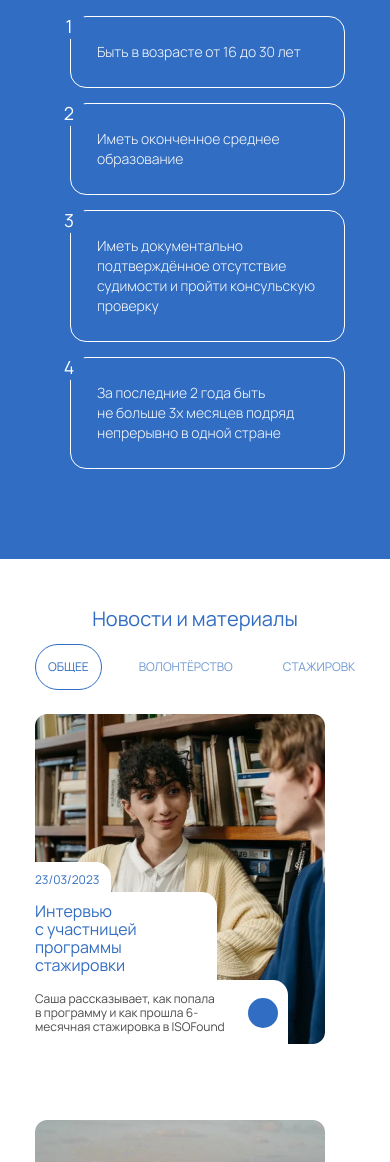
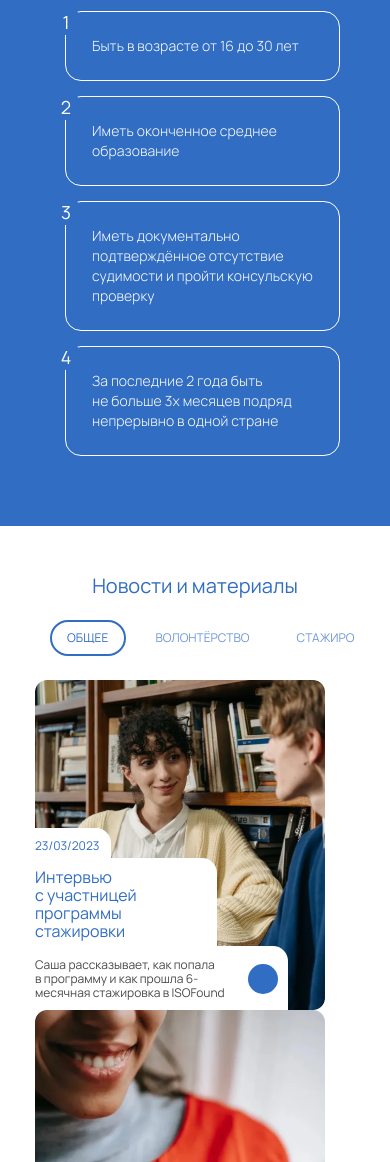
Before and after one commit to KomlevaAlena/Internship_accelerator_25, a website built with Vite: page source/index.html in a window 390 px wide. Shown: the part 2973-4135 px from the top of the page. Built offline with nearby package versions, Linux system fonts and the light colour scheme.

Commit message:
news grant mobile

```diff
--- a/source/js/modules/slider.js
+++ b/source/js/modules/slider.js
@@ -89,11 +89,12 @@ export const sliderNews = new Swiper('.news__slider-wrapper', {
   modules: [Navigation, Pagination, Grid],
   breakpoints: {
     320: {
-      slidesPerView: 1,
-      spaceBetween: 0,
+      slidesPerView: 'auto',
+      spaceBetween: 9,
       grid: {
         rows: 2,
         fill: 'row',
+        gap: '0',
       },
     },
     768: {
--- a/source/sass/blocks/grant-list.scss
+++ b/source/sass/blocks/grant-list.scss
@@ -28,7 +28,7 @@
   flex-wrap: wrap;
   justify-content: center;
   margin: 0 auto;
-  padding: 20px;
+  padding: 20px 20px 20px 15px;
   background-color: $color-blue;
   color: $color-default-white;
   border-radius: 20px;
@@ -56,7 +56,7 @@
 .grant-list__title {
   width: 210px;
   margin: 0;
-  padding: 0 0 25px;
+  padding: 0 0 10px;
   color: $color-default-white;
   font-size: 18px;
   line-height: 22px;
@@ -85,7 +85,7 @@
   width: 275px;
   border: 1px solid $color-default-white;
   border-radius: 16px;
-  padding: 25px 26px;
+  padding: 24px 26px 24px 26px;
 
   &:first-of-type {
     margin: 0;
@@ -108,7 +108,7 @@
   position: absolute;
   content: "";
   display: block;
-  width: 32px;
+  width: 26px;
   height: 32px;
   padding: 10px 7px;
   background-color: $color-blue;
@@ -117,8 +117,8 @@
   font-size: 18px;
   line-height: 18px;
   border-radius: 50%;
-  top: -10px;
-  left: -18px;
+  top: -9px;
+  left: -13px;
 }
 
 .grant-list__text {
@@ -129,6 +129,7 @@
   font-family: $font-manrope-light;
   font-size: 14px;
   line-height: 20px;
+  letter-spacing: 0.1px;
 
   @media (min-width: $vp-1440) {
     width: 426px;
--- a/source/sass/blocks/grant.scss
+++ b/source/sass/blocks/grant.scss
@@ -1,7 +1,7 @@
 .grant {
   width: 100%;
   margin: 0 auto;
-  padding: 70px 0;
+  padding: 71px 0 50px 0;
   background-color: $color-blue;
   color: $color-default-white;
 
@@ -21,7 +21,7 @@
     display: block;
     width: 290px;
     margin: 0 auto;
-    padding: 0 0 30px;
+    padding: 0 0 40px;
   }
 
   @media (min-width: $vp-768) {
@@ -63,7 +63,7 @@
 .grant-description__title {
   width: 290px;
   margin: 0 auto;
-  padding: 0 0 15px;
+  padding: 0 0 14px;
   color: $color-default-white;
 
   @media (min-width: $vp-768) {
--- a/source/sass/blocks/news.scss
+++ b/source/sass/blocks/news.scss
@@ -25,7 +25,7 @@
 .news__title {
   width: 290px;
   margin: 0 auto;
-  padding: 0 0 15px;
+  padding: 0 0 19px;
   text-align: center;
 
   @media (min-width: $vp-768) {
@@ -47,8 +47,9 @@
   flex-direction: row;
   justify-content: space-between;
   margin: 0 auto;
-  gap: 12px;
-  padding: 0 0 24px;
+  // gap: 12px;
+  gap: 0;
+  padding: 0 0 24px 15px;
 
   @media (min-width: $vp-768) {
     width: 678px;
@@ -63,18 +64,29 @@
     padding: 0 0 40px;
     gap: 0;
   }
+
+  // .news__item.swiper-slide {
+  //   margin-right: 0;
+  //   pointer-events: none;
+  // }
+
+  // .news__item.swiper-slide.swiper-slide-active {
+  //   margin-right: 0;
+  //   pointer-events: none;
+  // }
 }
 
 .news__item.swiper-slide {
   width: max-content;
+  margin-right: 0;
 
   .news__button {
     width: max-content;
-    padding: 16px 12px;
+    padding: 10px 16px 10px 15px;
     font-size: 12px;
     line-height: 12px;
     text-transform: uppercase;
-    border: 1px solid transparent;
+    border: 2px solid transparent;
     outline: none;
     opacity: 0.7;
 
@@ -88,14 +100,16 @@
 
 .news__item.swiper-slide.swiper-slide-active {
   width: max-content;
+  margin-right: 0;
 
   .news__button {
     width: max-content;
-    padding: 16px 12px;
+    padding: 10px 16px 10px 15px;
     font-size: 12px;
     line-height: 12px;
     text-transform: uppercase;
-    border: 1px solid $color-blue;
+    letter-spacing: 0.15px;
+    border: 2px solid $color-blue;
     outline: none;
     opacity: 1;
 
@@ -106,3 +120,7 @@
     }
   }
 }
+
+.news__wrapper-menu.swiper {
+  padding: 5px 0 0 0;
+}
--- a/source/sass/variables.scss
+++ b/source/sass/variables.scss
@@ -12,9 +12,6 @@ $vp-1920: 1920px;
 $retina-dpi: 144dpi;
 $retina-dppx: 1.5dppx;
 
-// Gradient
-// $gradient: linear-gradient(90deg, rgba(0, 0, 0, 0.33) 0%, rgba(255, 255, 255, 0) 100%);
-// $gradient-card-tour: linear-gradient(0deg, rgba(0, 0, 0, 0.33) 33%, rgba(0, 0, 0, 0.16) 62%, rgba(255, 255, 255, 0) 100%);
 
 // Colors
 $color-default-black: #000000;
```
